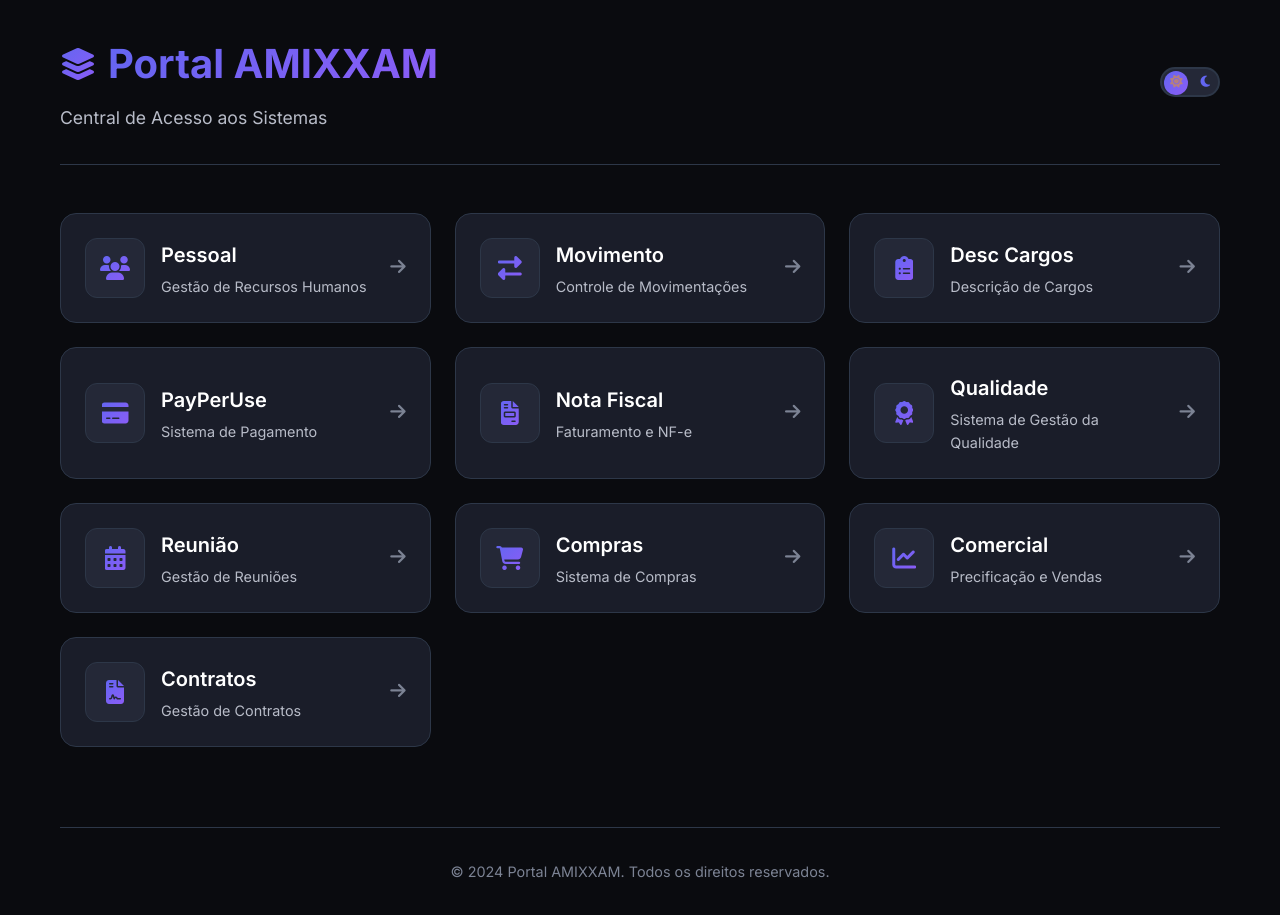
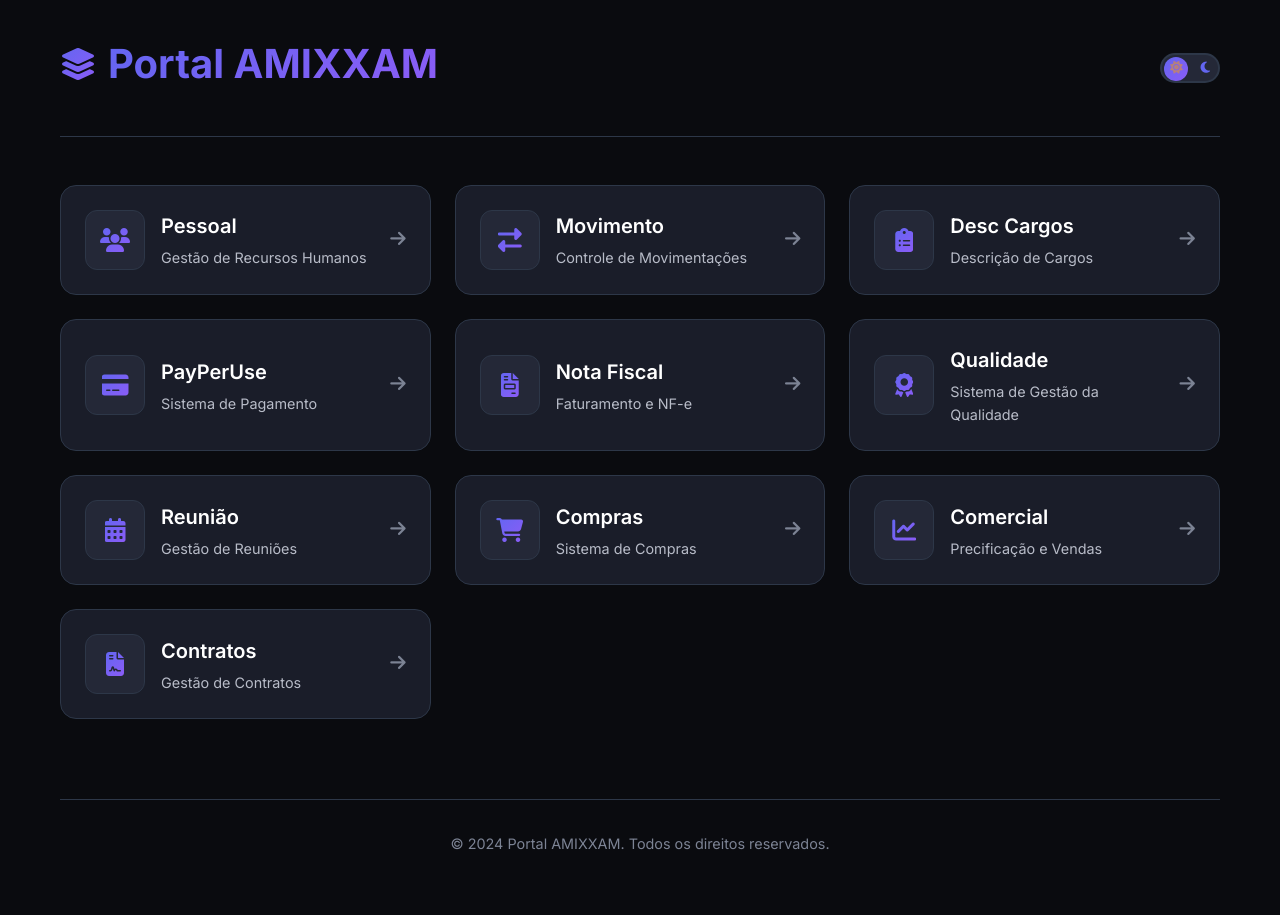
Before and after one commit to WanderMotta/portalamixxam, a plain HTML site: page index.html in a window 1280 px wide. After the commit the page ends 887 px from the top, so only its background shows below. Drawn offline with Linux system fonts and the light colour scheme.

Commit message:
Assistant checkpoint: Remove subtitle line
Assistant generated file changes:
- index.html: Remove subtitle line

---

User prompt:

eXCLUIR: Central de Acesso aos Sistemas
Replit-Commit-Author: Assistant
Replit-Commit-Session-Id: cdf703f8-bee4-40bf-bedc-0a139623c68a

```diff
--- a/index.html
+++ b/index.html
@@ -17,7 +17,6 @@
                     <i class="fas fa-layer-group"></i>
                     <h1>Portal AMIXXAM</h1>
                 </div>
-                <p class="subtitle">Central de Acesso aos Sistemas</p>
             </div>
             <button class="theme-toggle" id="themeToggle" aria-label="Alternar tema">
                 <i class="fas fa-sun"></i>
```
